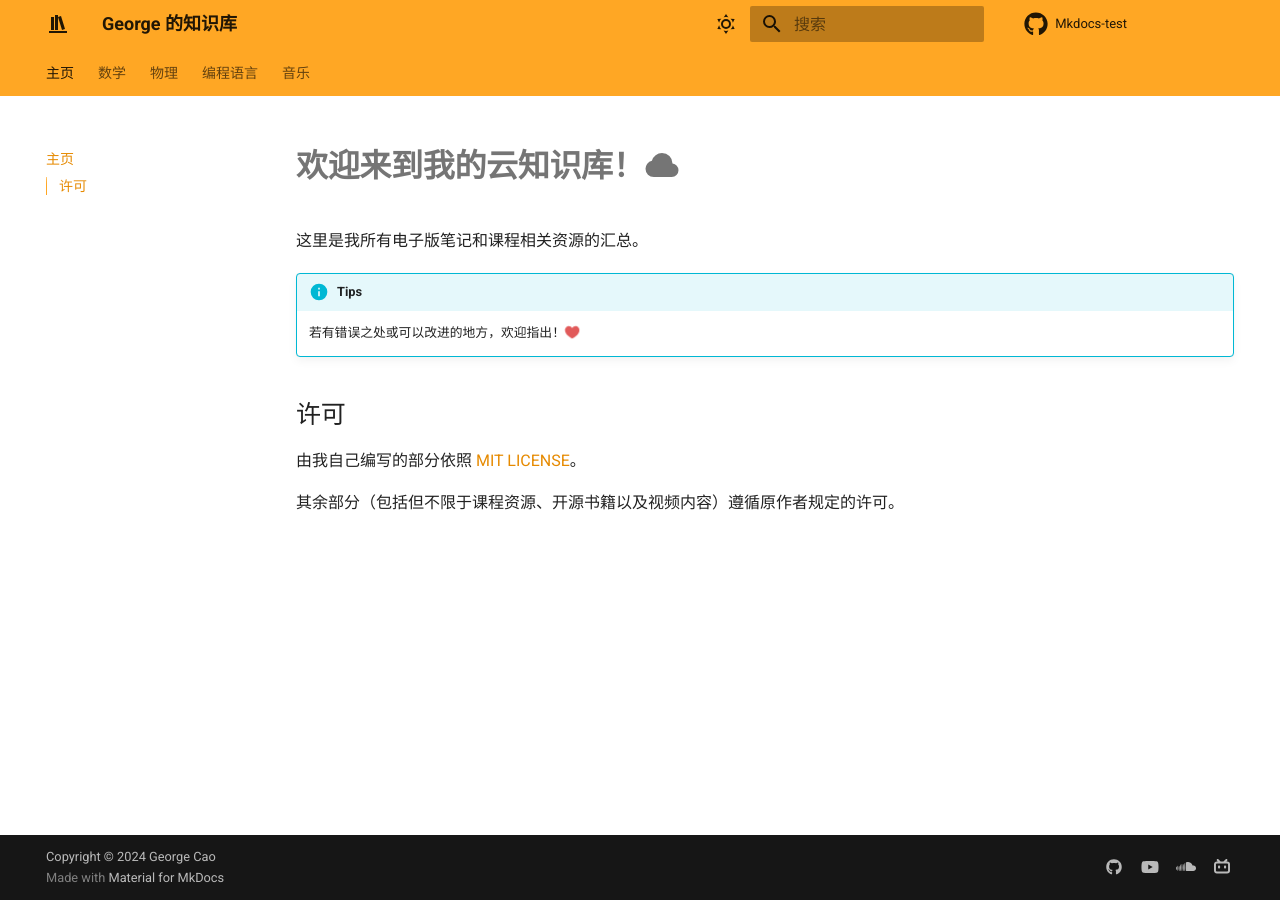
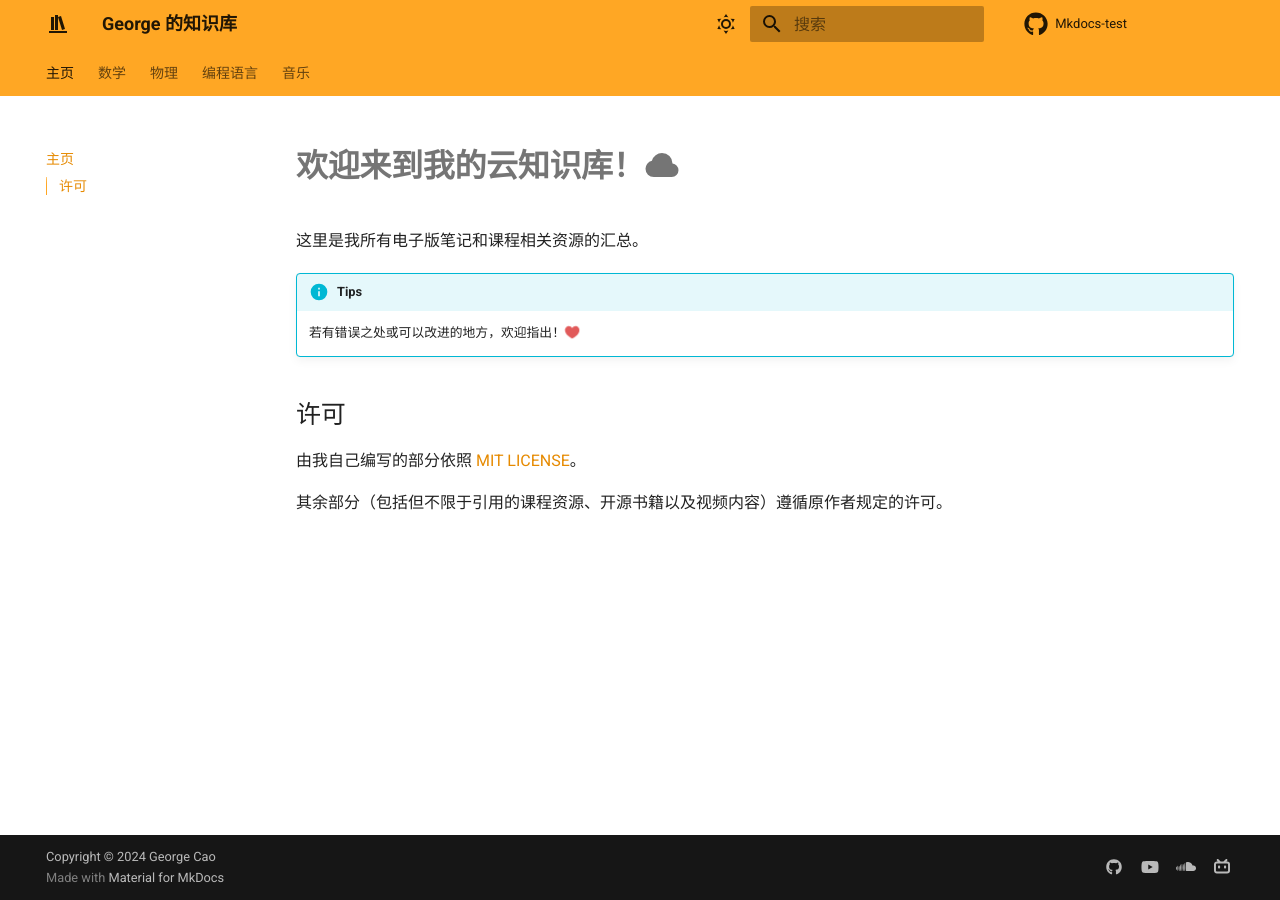
Before and after one commit to GeorgeC6/Notes, an MkDocs documentation site: the page built from docs/index.md, in a window 1280 px wide. Built offline with MkDocs 1.6.1 and Material for MkDocs 9.7.7, drawn with Linux system fonts in a browser that asks for light colours; comment, search, counter and statistics services are not loaded.

Commit message:
minor changes

```diff
--- a/docs/index.md
+++ b/docs/index.md
@@ -9,7 +9,7 @@
 
 由我自己编写的部分依照 [MIT LICENSE](https://www.tawesoft.co.uk/kb/article/mit-license-faq)。
 
-其余部分（包括但不限于课程资源、开源书籍以及视频内容）遵循原作者规定的许可。
+其余部分（包括但不限于引用的课程资源、开源书籍以及视频内容）遵循原作者规定的许可。
 
 <!--
 ## Commands
```
Also changed, not shown: docs/Math/Linear Algebra/intro.md (+1 -1 lines), docs/Physics/Physics I/intro.md (+2 -0 lines).
